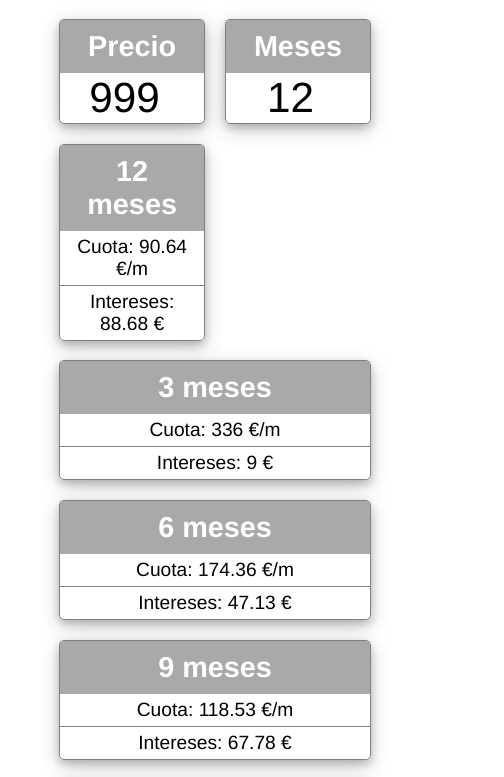
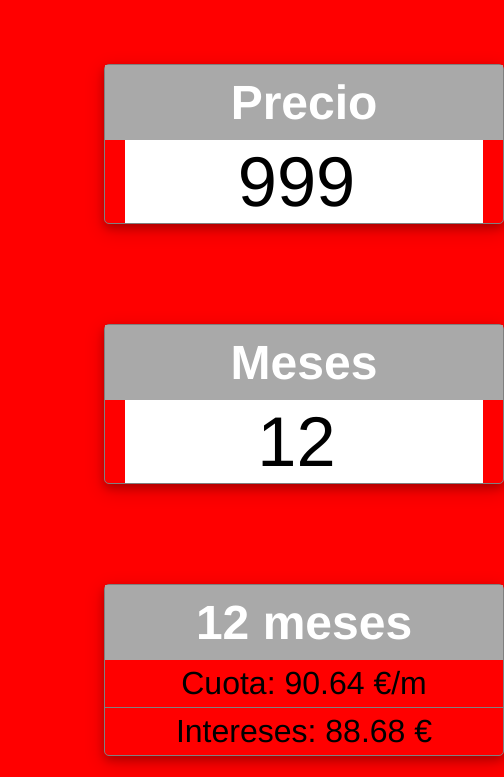
Before and after one commit to pjexposito/pjexposito.github.io, a plain HTML site: page fpp_test.html in a window 390 px wide. Shown: the top 777 px of the page, 504 px wide, since content can reach past the window. Drawn offline with Linux system fonts and the light colour scheme.

Commit message:
Update and rename fpp.html to fpp_test.html

```diff
--- a/fpp.html
+++ b/fpp_test.html
@@ -107,6 +107,20 @@
                 padding: 5px;
                 text-align: center;
             }
+
+            @media only screen and (max-width: 600px) {
+  body {
+    background-color: red;
+   font: 2em Helvetica, arial, sans-serif;
+  }
+            .encabezado {
+                list-style: none;
+                margin: 2em;
+                display: grid;
+                grid-gap: 100px;
+                grid-template-columns: repeat(auto-fit, minmax(400px, 1fr));
+            }
+}
         </STYLE>
         <TITLE>FPP</TITLE>
         <META name="GENERATOR" content="MSHTML 11.00.10570.1001">
```
